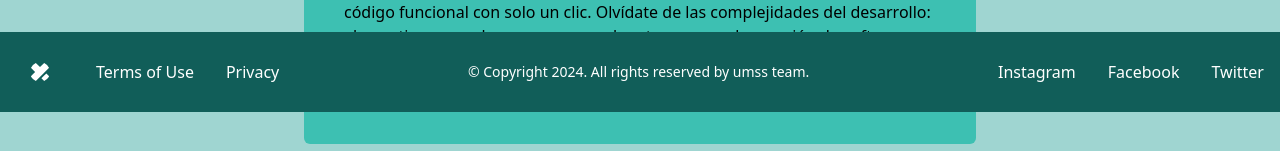
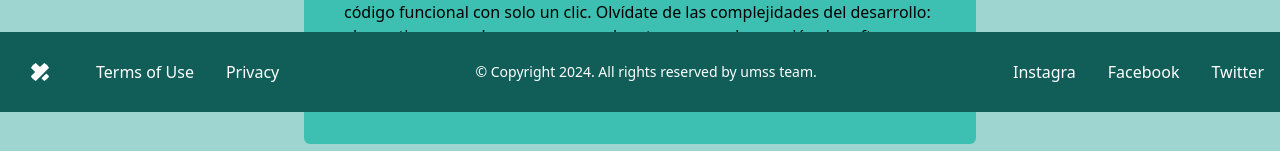
Before and after one commit to Jhosephcaceres19/sport-rugby, a React (Vite) app: page / in a window 1280 px wide. Shown: the part 688-839 px from the top of the page. Built offline with nearby package versions, Linux system fonts and the light colour scheme.

Commit message:
6 de octubre

```diff
--- a/src/Footer.jsx
+++ b/src/Footer.jsx
@@ -36,7 +36,7 @@
         <ul className="flex flex-wrap pl-3 space-x-4 sm:space-x-8">
           <li>
             <a rel="noopener noreferrer" href="#">
-              Instagram
+              Instagra
             </a>
           </li>
           <li>
```
